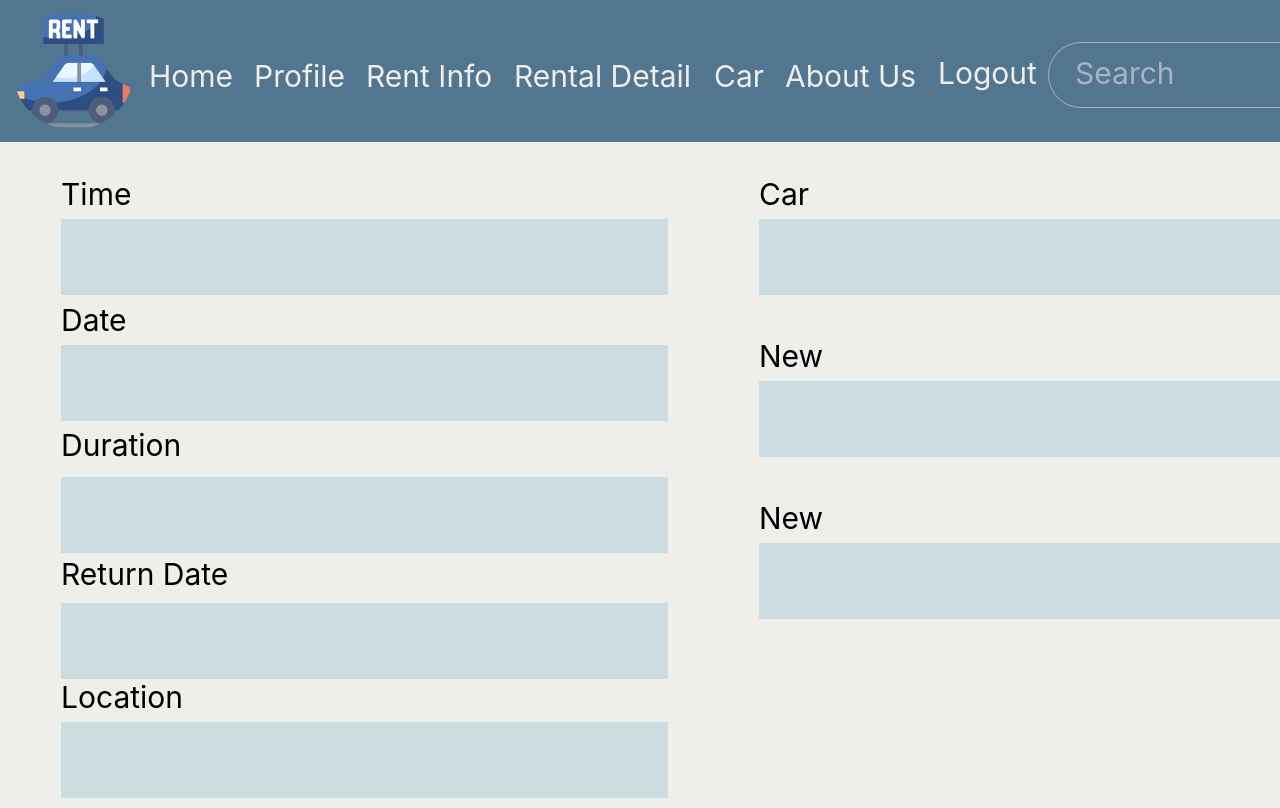
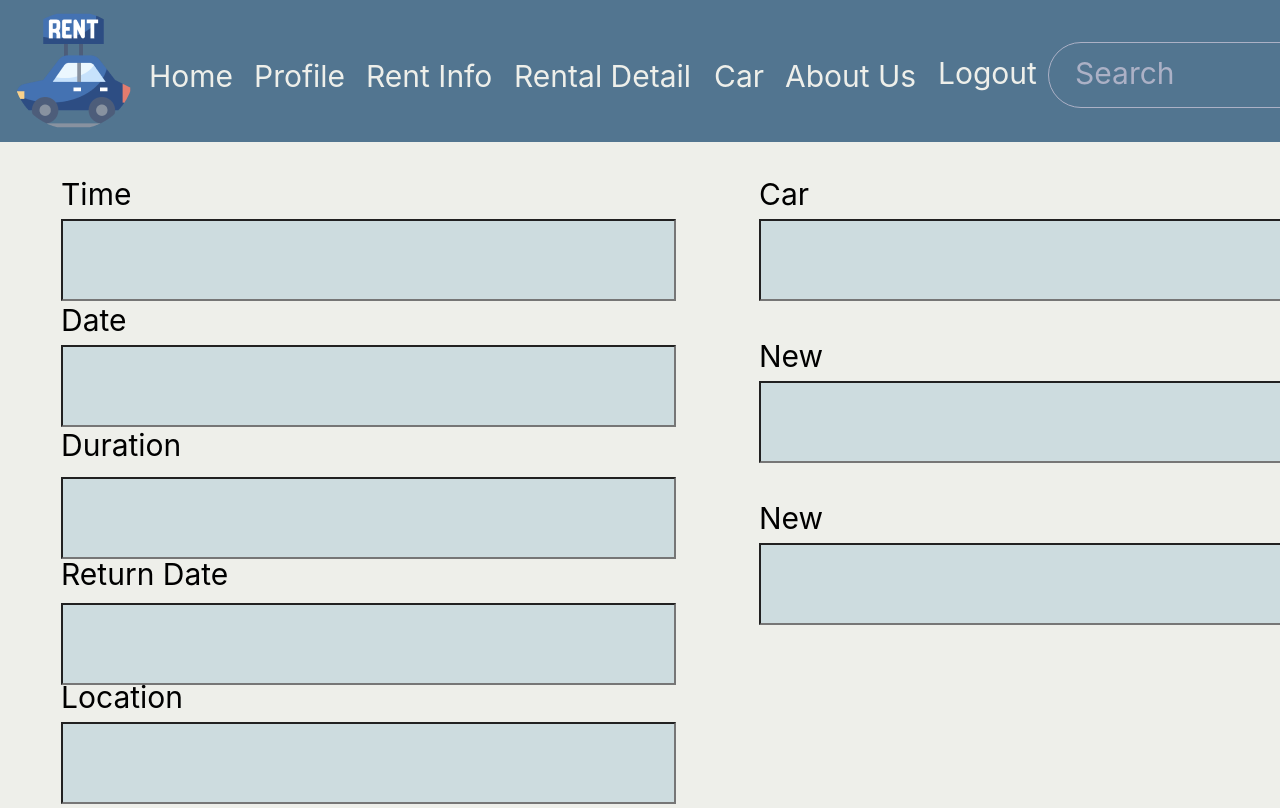
Before and after one commit to LuciusSu/CarRentalAdmin, a plain HTML site: page rentinfo_adminpc_.html in a window 1280 px wide. Shown: the top 808 px of the page. Drawn offline with Linux system fonts and the light colour scheme.

Commit message:
Update rentinfo_adminpc_.html

```diff
--- a/rentinfo_adminpc_.html
+++ b/rentinfo_adminpc_.html
@@ -20,36 +20,36 @@
 				<div id="return_date_ek4" >
 					Return Date
 				</div>
-				<div id="rectangle_9_ek1"  ></div>
+				<div id="rectangle_9_ek1"  ><input type="text" id="rectangle_9_ek1"></div>
 				<div id="rectangle_14_ek1"  ></div>
 				<div id="save_ek1" >
 					Save
 				</div>
-				<div id="rectangle_10_ek1"  ></div>
+				<div id="rectangle_10_ek1"  ><input type="text" id="rectangle_9_ek1"></div>
 				<div id="date_ek4" >
 					Date
 				</div>
-				<div id="rectangle_11_ek1"  ></div>
+				<div id="rectangle_11_ek1"  ><input type="text" id="rectangle_9_ek1"></div>
 				<div id="duration_ek4" >
 					Duration
 				</div>
-				<div id="rectangle_12_ek1"  ></div>
+				<div id="rectangle_12_ek1"  ><input type="text" id="rectangle_9_ek1"></div>
 				<div id="location_ek4" >
 					Location
 				</div>
-				<div id="rectangle_13_ek1"  ></div>
+				<div id="rectangle_13_ek1"  ><input type="text" id="rectangle_9_ek1"></div>
 				<div id="car_ek4" >
 					Car
 				</div>
-				<div id="rectangle_15_ek1"  ></div>
+				<div id="rectangle_15_ek1"  ><input type="text" id="rectangle_9_ek1"></div>
 				<div id="new" >
 					New
 				</div>
-				<div id="rectangle_17"  ></div>
+				<div id="rectangle_17"  ><input type="text" id="rectangle_9_ek1"></div>
 				<div id="new_ek1" >
 					New
 				</div>
-				<div id="rectangle_16"  ></div>
+				<div id="rectangle_16"  ><input type="text" id="rectangle_9_ek1"></div>
 
 				<div id="group_2080_ek3"  >
 
```
